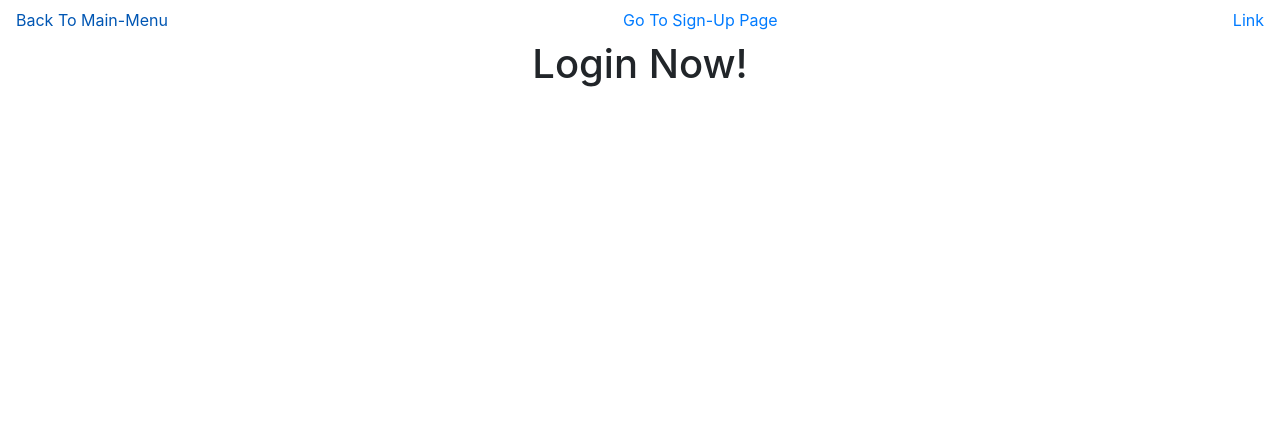
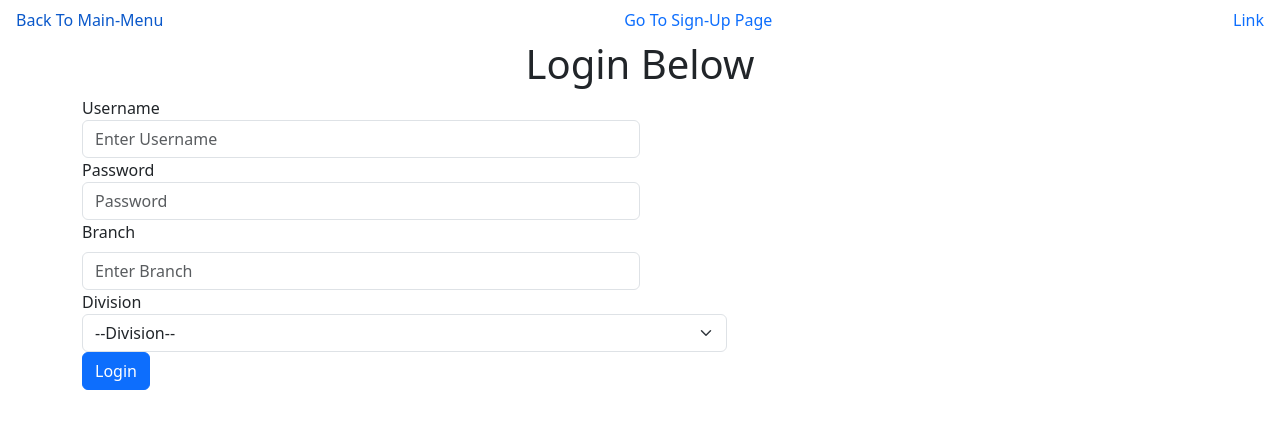
Before and after one commit to AyushSNair/Event-Management-System, a PHP site: page /loginsystem/login.php in a window 1280 px wide. Shown: the top 429 px of the page. Run offline with PHP 8.4, Linux system fonts and the light colour scheme; some libraries are stand-ins or nearby versions.

Commit message:
Login-Page is now connected to MySQL database
Added More Fields to login-page and successfully connected the Login-Page to MySQL database.

```diff
--- a/login.php
+++ b/login.php
@@ -1,29 +1,57 @@
-<!DOCTYPE html>
+<?php
+$login = false;
+$showError = false;
+if($_SERVER["REQUEST_METHOD"]=="POST"){
+include 'partials/_dbconnect.php';
+
+$username = $_POST["username"];
+$password = $_POST["password"];
+$branch  = $_POST["branch"];
+$division = $_POST["division"];
+
+$sql = "Select * from userk where username='$username' AND password='$password' AND branch='$branch' AND division='$division' ";
+$result = mysqli_query($conn, $sql);
+$num = mysqli_num_rows($result);
+if ($num == 1){
+  $login = true;
+  session_start();
+  $_SESSION['loggedin'] = true;
+  $_SESSION['username'] = $username;
+  header("location: welcome.php");
+}
+
+else{
+  $showError = "Invalid Credentials";
+}
+}
+?>
+
+
+
+<!doctype html>
 <html lang="en">
   <head>
-    <!-- Required meta tags -->
+
     <meta charset="utf-8">
-    <meta name="viewport" content="width=device-width, initial-scale=1, shrink-to-fit=no">
-
-    <!-- Bootstrap CSS -->
-    <link rel="stylesheet" href="https://cdn.jsdelivr.net/npm/bootstrap@4.0.0/dist/css/bootstrap.min.css" integrity="sha384-Gn5384xqQ1aoWXA+058RXPxPg6fy4IWvTNh0E263XmFcJlSAwiGgFAW/dAiS6JXm" crossorigin="anonymous">
-
-    <title>Login </title>
-
-    <style>
-
+    <meta name="viewport" content="width=device-width, initial-scale=1">
+    <title>Login Page</title>
+    <link href="https://cdn.jsdelivr.net/npm/bootstrap@5.3.2/dist/css/bootstrap.min.css" rel="stylesheet" integrity="sha384-T3c6CoIi6uLrA9TneNEoa7RxnatzjcDSCmG1MXxSR1GAsXEV/Dwwykc2MPK8M2HN" crossorigin="anonymous">
+<style>
 .nav{
   display: flex;
   justify-content: space-between;
+}
 
+.semester-class{
+  width: 645px;
 }
 
 
+</style>
 
-    </style>
   </head>
   <body>
-
+<div class=sign-nav-flex>
   <ul class="nav">
   <li class="nav-item">
     <a class="nav-link active" aria-current="page" href="http://127.0.0.1:5500/Main-Menu.html">Back To Main-Menu</a>
@@ -34,20 +62,69 @@
   <li class="nav-item">
     <a class="nav-link" href="#">Link</a>
   </li>
+  </ul>
 
-</ul>
+  <?php
+  if($login){
+  echo'
+  <div class="alert alert-success alert-dismissible fade show" role="alert">
+  <strong>Success!</strong> You are logged in.
+
+</div>';
+}
+
+if($showError){
+  echo'
+  <div class="alert alert-danger alert-dismissible fade show" role="alert">
+  <strong>Error!</strong>'.$showError.'
+
+</div>';
+}
+?>
+</div>
+
+
 <div class="container">
-  <h1 class="text-center">
-    Login Now!
-  </h1>
+
+<h1 class="text-center" >Login Below</h1>
+
+<form  action="/loginsystem/login.php" method="post">
+  <div class="form-group col-md-6">
+    <label for="username">Username</label>
+    <input type="text" class="form-control" id="username"  name="username" aria-describedby="emailHelp" placeholder="Enter Username">
+
+  </div>
+  <div class="form-group col-md-6">
+    <label for="password">Password</label>
+    <input type="password" class="form-control" id="password" name="password" placeholder="Password">
+  </div>
+
+  <div class="form-outline col-md-6" data-mdb-input-init>
+<label class="form-label" for="typeText">Branch</label>
+  <input type="text" id="typeText" class="form-control" name="branch" placeholder="Enter Branch" />
+
+</div>
+
+
+<div class="semester-class">
+  <label>Division</label>
+<select class="form-select " aria-label="Default select example" name="division" >
+  <option selected>--Division--</option>
+  <option value="A">A</option>
+  <option value="B">B</option>
+
+</select>
 </div>
 
 
 
-    <!-- Optional JavaScript -->
-    <!-- jQuery first, then Popper.js, then Bootstrap JS -->
-    <script src="https://code.jquery.com/jquery-3.2.1.slim.min.js" integrity="sha384-KJ3o2DKtIkvYIK3UENzmM7KCkRr/rE9/Qpg6aAZGJwFDMVNA/GpGFF93hXpG5KkN" crossorigin="anonymous"></script>
-    <script src="https://cdn.jsdelivr.net/npm/popper.js@1.12.9/dist/umd/popper.min.js" integrity="sha384-ApNbgh9B+Y1QKtv3Rn7W3mgPxhU9K/ScQsAP7hUibX39j7fakFPskvXusvfa0b4Q" crossorigin="anonymous"></script>
-    <script src="https://cdn.jsdelivr.net/npm/bootstrap@4.0.0/dist/js/bootstrap.min.js" integrity="sha384-JZR6Spejh4U02d8jOt6vLEHfe/JQGiRRSQQxSfFWpi1MquVdAyjUar5+76PVCmYl" crossorigin="anonymous"></script>
+
+  <button type="submit" class="btn btn-primary">Login</button>
+</form>
+
+</div>
+
+
+    <script src="https://cdn.jsdelivr.net/npm/bootstrap@5.3.2/dist/js/bootstrap.bundle.min.js" integrity="sha384-C6RzsynM9kWDrMNeT87bh95OGNyZPhcTNXj1NW7RuBCsyN/o0jlpcV8Qyq46cDfL" crossorigin="anonymous"></script>
   </body>
 </html>
```
